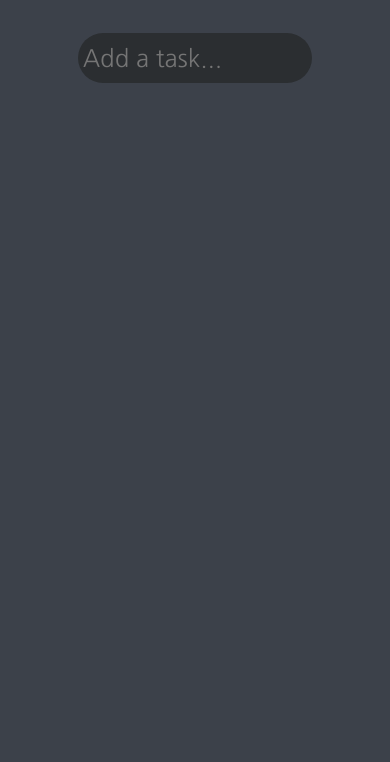
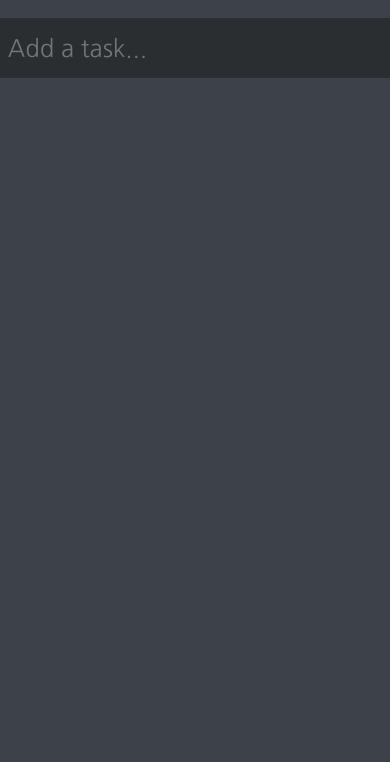
Before and after one commit to yuuujin97/ToDoList, a plain HTML site: page index.html in a window 390 px wide. Shown: the part 82-844 px from the top of the page. Drawn offline with Linux system fonts and the light colour scheme.

Commit message:
Added responsive web design and change color of the doneItemlist

```diff
--- a/style.css
+++ b/style.css
@@ -37,7 +37,7 @@ header {
 
 .input_box {
   width: 100%;
-  height: 50px;
+  height: 60px;
   padding: 0 2%;
   background-color: var(--gray-dark-color);
   color: var(--gray-light-color);
@@ -73,6 +73,7 @@ header {
 
 .span__item.clicked {
   text-decoration: line-through;
+  color: var(--pink-color);
 }
 
 .span__item.clicked::before {
@@ -91,3 +92,14 @@ header {
   color: var(--pink-color);
   cursor: pointer;
 }
+
+@media screen and (max-width: 768px) {
+  .section__input,
+  .section__list {
+    padding: 0;
+    margin: 0;
+  }
+  .input_box {
+    border-radius: 0;
+  }
+}
```
